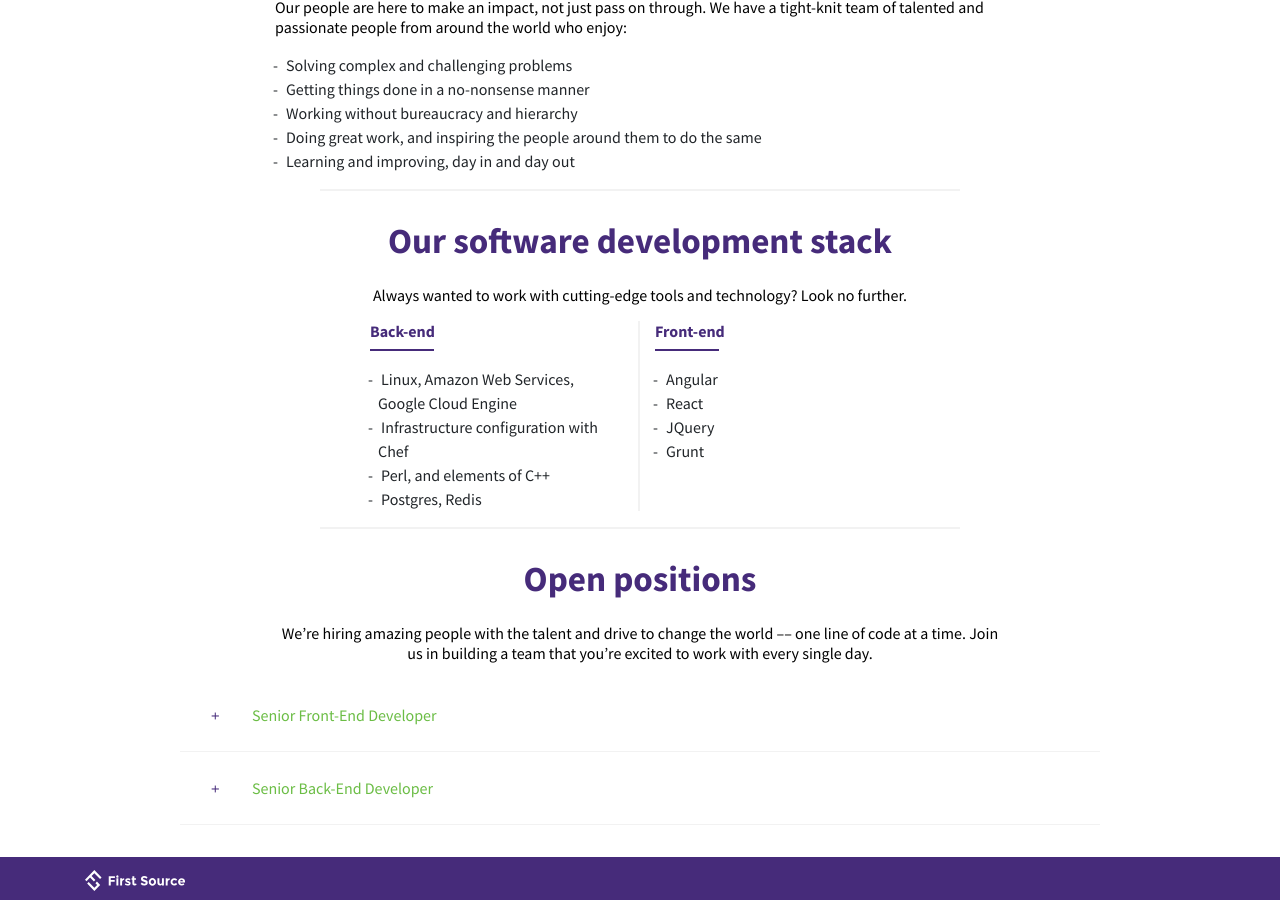
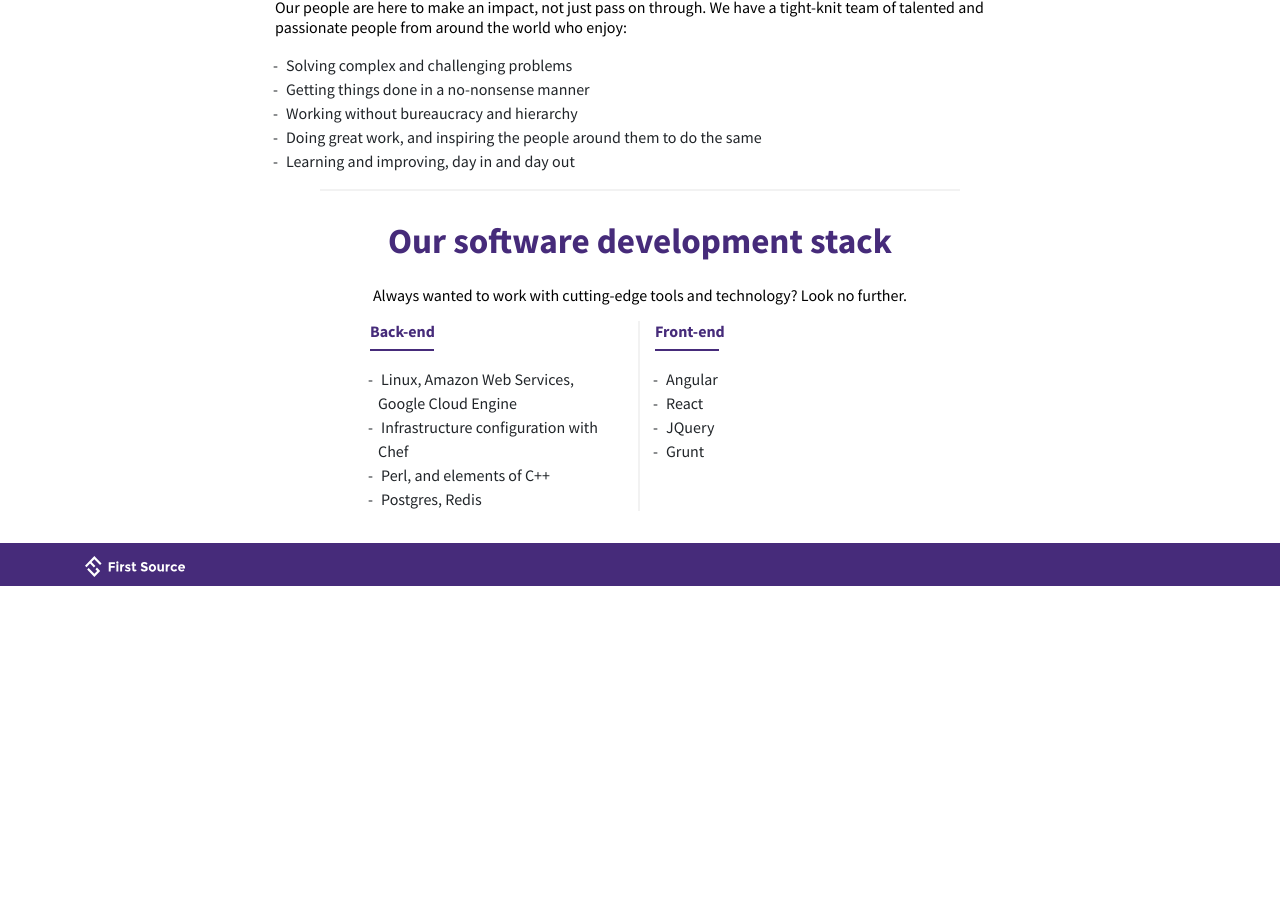
Before and after one commit to shayan-binary/firstsource, a Jekyll site: the page built from careers.html, in a window 1280 px wide and 900 px high, scrolled down 1179 px. Built offline with Jekyll 4.4.1, drawn with Linux system fonts in a browser that asks for light colours; after the commit the page ends 1765 px from its top, so only the background shows below that.

Commit message:
Hide open positions

```diff
--- a/careers.html
+++ b/careers.html
@@ -102,8 +102,8 @@ title: First Source Solutions | Careers
     </div>
   </div>
 </section>
-<hr>
-<section class="container">
+<hr hidden />
+<section class="container" hidden>
   <div class="row justify-content-md-center">
     <div class="col-sm-12 col-md-8">
       <h2 class="text-center">Open positions</h2>
@@ -116,7 +116,7 @@ title: First Source Solutions | Careers
     </div>
   </div>
 </section>
-<section class="container">
+<section class="container" hidden>
   <div class="row justify-content-md-center">
     <div class="col-sm-10">
       <div class="accordion-option">
```
